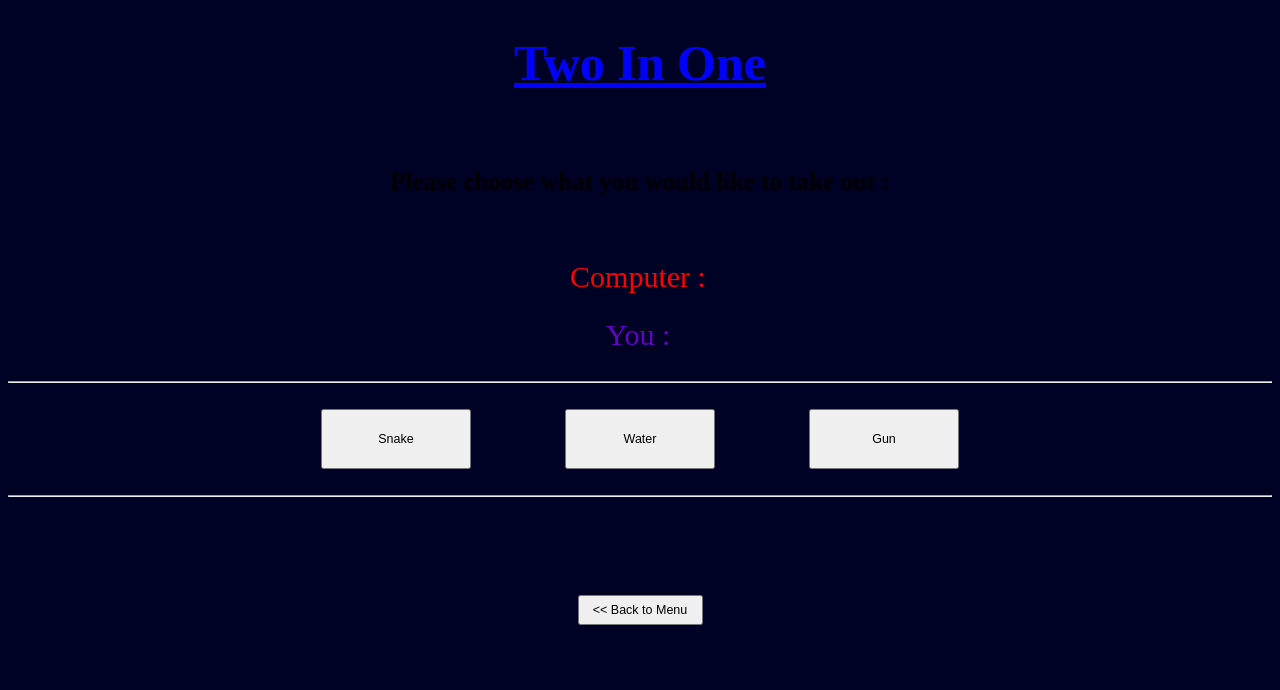
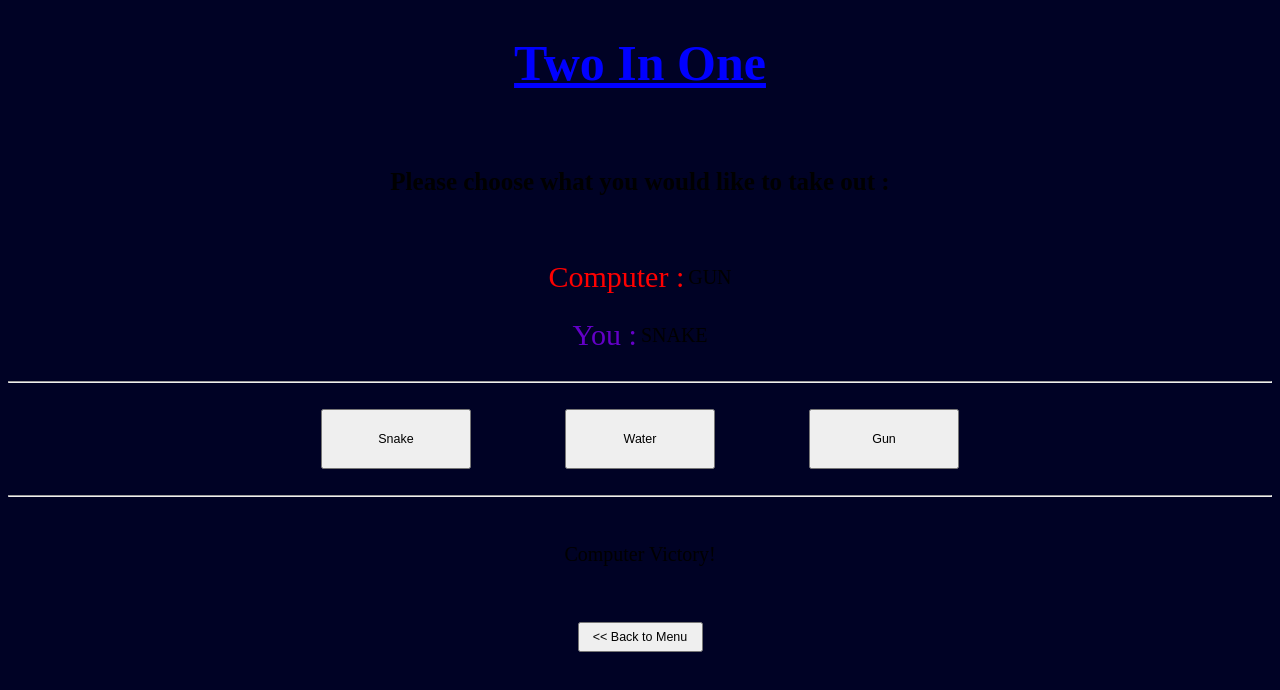
Before and after one commit to vaibhavkrkm/TwoInOne---RPS-SWG, a plain HTML site: page Game/swg_game.html in a window 1280 px wide. Both pictures are taken after a click on the button "Snake". Drawn offline with Linux system fonts and the light colour scheme.

Commit message:
Finished all the Main Logics, Added a Quit Button and Completed the Game

```diff
--- a/Game/swg_game.html
+++ b/Game/swg_game.html
@@ -21,7 +21,7 @@
 		<table>
 			<tr>
 				<td style = 'font-size:30px; color:rgb(100, 0, 200)'>You : </td>
-				<td style = 'font-size:20px' id = 'compMove'></td>
+				<td style = 'font-size:20px' id = 'playerMove'></td>
 			</tr>
 		</table>
 		<br/>
@@ -34,8 +34,7 @@
 		<br />
 		<hr />
 		<br />
-		<br />
-		<br />
+		<p style = 'font-size:20px' id = 'victorText'></p>
 		<br />
 		<br />
 		<input type = 'button' value = '<< Back to Menu' style = 'width:125px; height:30px; font-size:12.5px;' id = 'goBack'/>
--- a/Game/swg_mainlogic.js
+++ b/Game/swg_mainlogic.js
@@ -4,21 +4,91 @@ function backToMenu()
 }
 
 
+function turnFunction(move)
+{
+	// player's turn
+	if(turn == "player")
+	{
+		turn = "comp";
+		playerMove = gameArray.indexOf(move);
+		playerMoveElement.innerHTML = gameArray[playerMove].toUpperCase();
+	}
+
+	// computer's turn
+	if(turn == "comp")
+	{
+		compMove = Math.round(Math.random() * 2);
+		compMoveElement.innerHTML = gameArray[compMove].toUpperCase();
+		turn = "player";
+	}
+
+	// checking for win
+	if((playerMove == 0 && compMove == 2) || (playerMove == 2 && compMove == 0))
+	{
+		if(playerMove < compMove)
+		{
+			victor = "Computer";
+		}
+		else if(compMove < playerMove)
+		{
+			victor = "Player";
+		}
+		else
+		{
+			victor = null;
+		}
+	}
+	else
+	{
+		if(playerMove < compMove)
+		{
+			victor = "Player";
+		}
+		else if(compMove < playerMove)
+		{
+			victor = "Computer";
+		}
+		else
+		{
+			victor = null;
+		}
+	}
+
+	// displaying the victor
+	if(victor != null || victor != undefined)
+	{
+		victorElement.innerHTML = victor + " Victory!";
+	}
+	else
+		victorElement.innerHTML = "Draw!";
+}
+
+
+var gameArray = ["snake", "water", "gun"];
+
 var snakeButton = document.getElementById("snake");
 var waterButton = document.getElementById("water");
 var gunButton = document.getElementById("gun");
 var backButton = document.getElementById("goBack");
+var compMoveElement = document.getElementById("compMove");
+var playerMoveElement = document.getElementById("playerMove");
+var victorElement = document.getElementById("victorText");
+
+var turn = "player";
+var playerMove;
+var compMove;
+var victor;
 
 snakeButton.addEventListener("click", function(){                               // snake button
-
+	turnFunction("snake");
 })
 
 waterButton.addEventListener("click", function(){                         // water button
-
+	turnFunction("water");
 })
 
 gunButton.addEventListener("click", function(){                           // gun button
-
+	turnFunction("gun");
 })
 
 backButton.addEventListener("click", function(){                              // back button for going back to main menu
```
Also changed, not shown: Game/rps_mainlogic.js (+26 -21 lines), index.html (+10 -0 lines).
